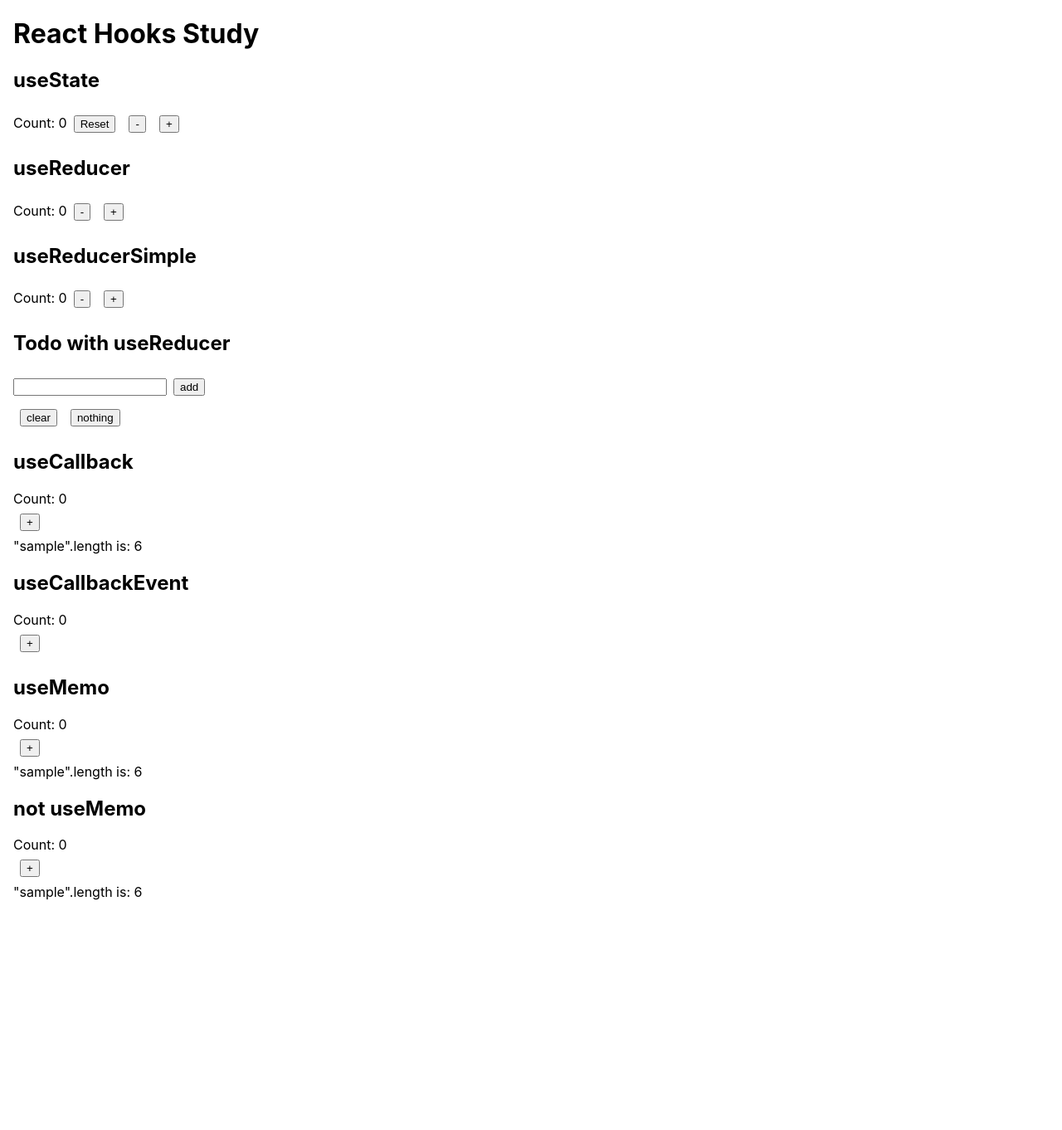
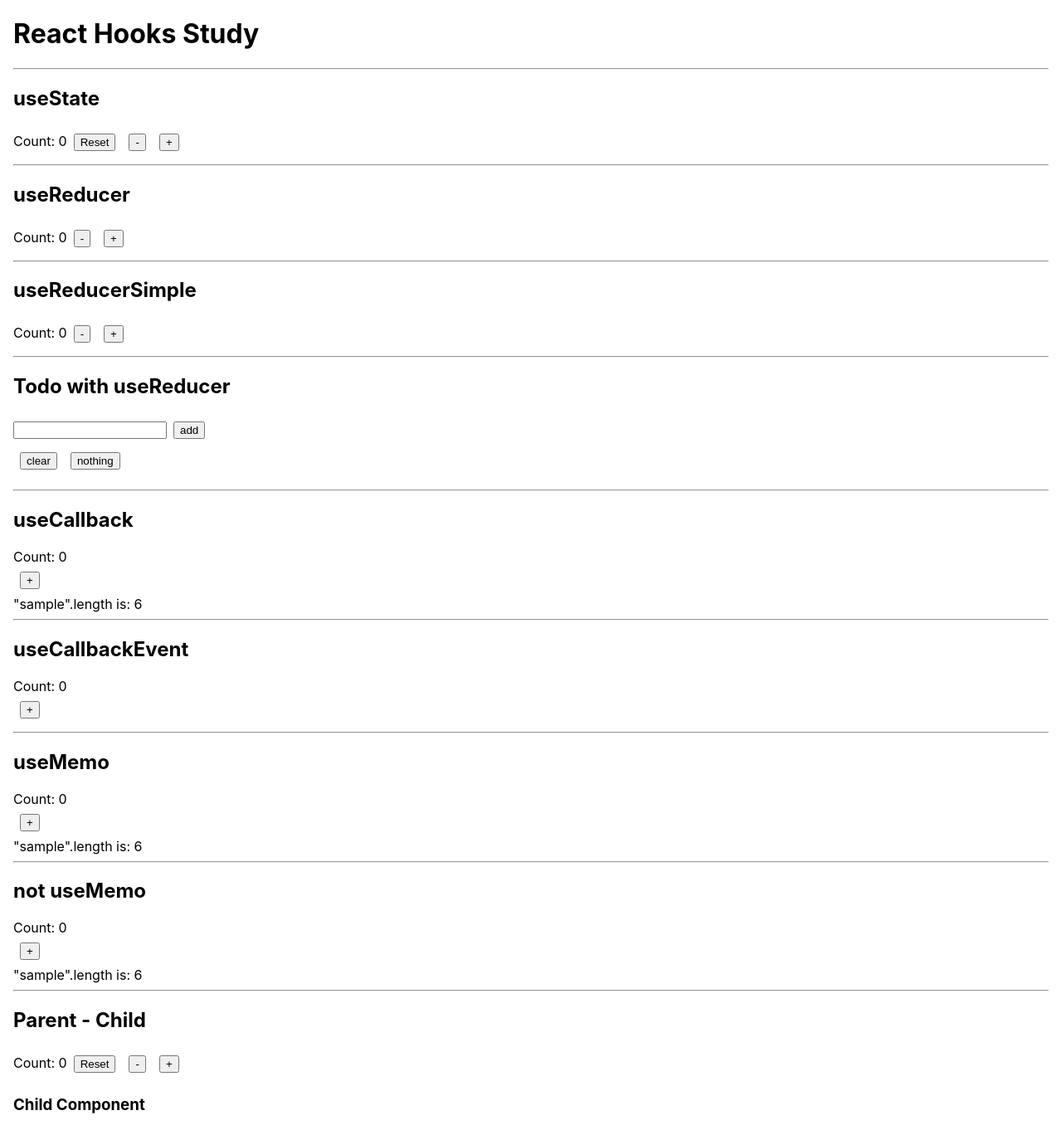
Before and after one commit to ryo4004/hooks, a React (Create React App) app: page / in a window 1280 px wide. Shown: the whole page at 83% size. Before the commit the page ends 1101 px from the top, so only its background shows below. Built offline with nearby package versions, Linux system fonts and the light colour scheme.

Commit message:
Add Callback

```diff
--- a/src/App.js
+++ b/src/App.js
@@ -16,6 +16,8 @@ import UseCallback from './practice/useCallback';
 import UseCallbackEvent from './practice/useCallbackEvent';
 import UseMemo from './practice/useMemo';
 import NotUseMemo from './practice/notUseMemo';
+
+import Parent from './Callback/Parent';
 import './App.scss';
 
 const App = () => {
@@ -30,22 +32,33 @@ const App = () => {
       <UseMemo />
       <UseCallback />
       <TestUseMemo /> */}
+      <hr />
       <h2>useState</h2>
       <UseState initialCount={0} />
+      <hr />
       <h2>useReducer</h2>
       <UseReducer />
+      <hr />
       <h2>useReducerSimple</h2>
       <UseReducerSimple />
+      <hr />
       <h2>Todo with useReducer</h2>
       <UseReducerTodo />
+      <hr />
       <h2>useCallback</h2>
       <UseCallback />
+      <hr />
       <h2>useCallbackEvent</h2>
       <UseCallbackEvent />
+      <hr />
       <h2>useMemo</h2>
       <UseMemo />
+      <hr />
       <h2>not useMemo</h2>
       <NotUseMemo />
+      <hr />
+      <h2>Parent - Child</h2>
+      <Parent initialCount={0} />
     </div>
   );
 };
--- /dev/null
+++ b/src/Callback/Child.js
@@ -0,0 +1,8 @@
+import React from 'react';
+
+const Child = () => {
+  console.log('[child] render');
+  return <h3>Child Component</h3>;
+};
+
+export default React.memo(Child);
--- /dev/null
+++ b/src/Callback/Parent.js
@@ -0,0 +1,30 @@
+import React, { useState, useCallback } from 'react';
+import Child from './Child';
+
+// sample from https://ja.reactjs.org/docs/hooks-reference.html#functional-updates
+function Counter({initialCount}) {
+  const [count, setCount] = useState(initialCount);
+
+  // const array = useMemo(() => {
+  //   return [0, 1, 2, 3, 4, 5];
+  // }, []);
+
+  const array = useCallback(() => {
+    return [0, 1, 2, 3, 4, 5];
+  }, []);
+
+  // const array = [0, 1, 2, 3, 4, 5];
+
+  return (
+    <>
+      Count: {count}
+      <button onClick={() => setCount(initialCount)}>Reset</button>
+      <button onClick={() => setCount(prevCount => prevCount - 1)}>-</button>
+      <button onClick={() => setCount(prevCount => prevCount + 1)}>+</button>
+      <Child array={array} />
+    </>
+  );
+}
+// sample end
+
+export default Counter;
```
